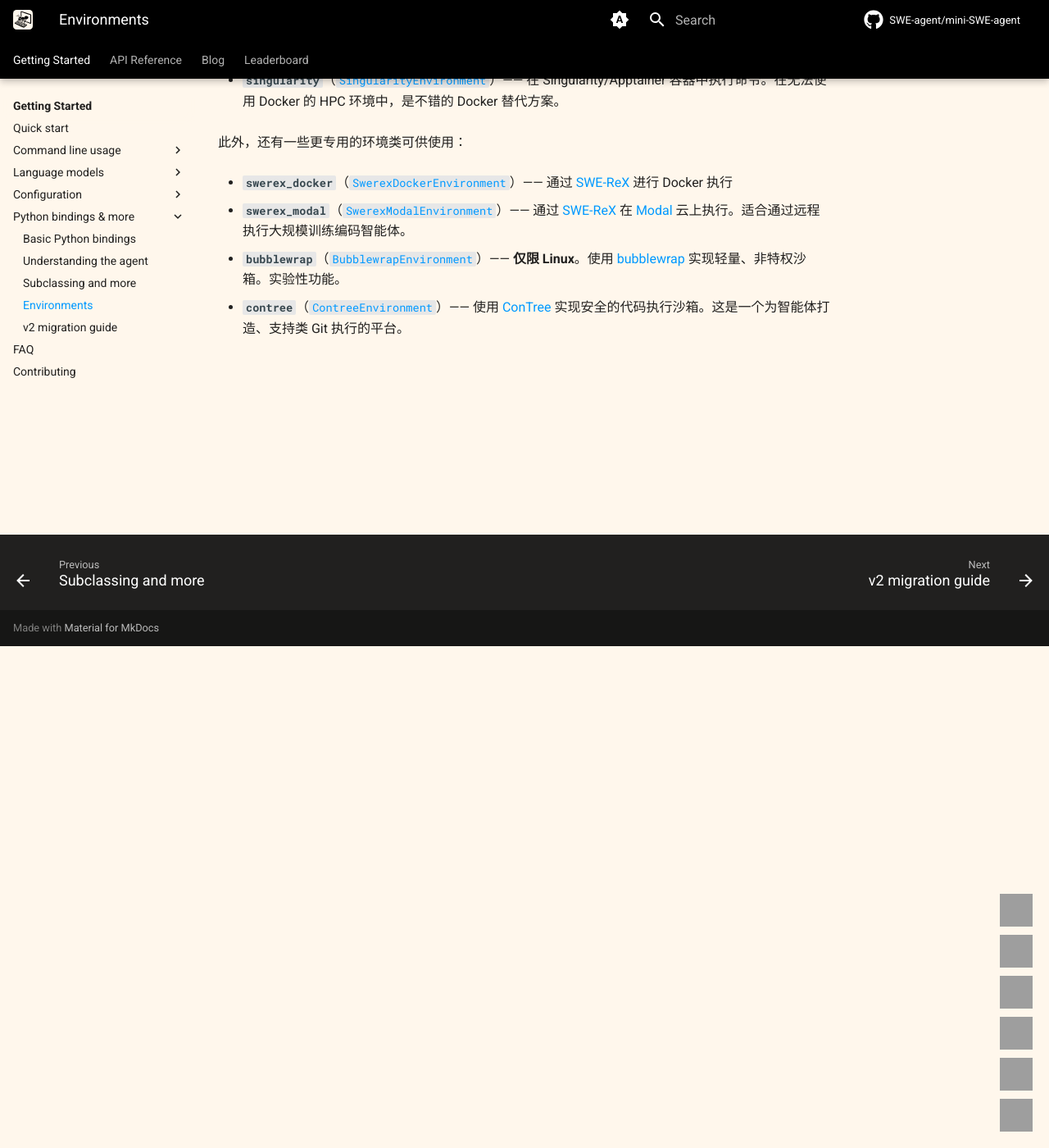
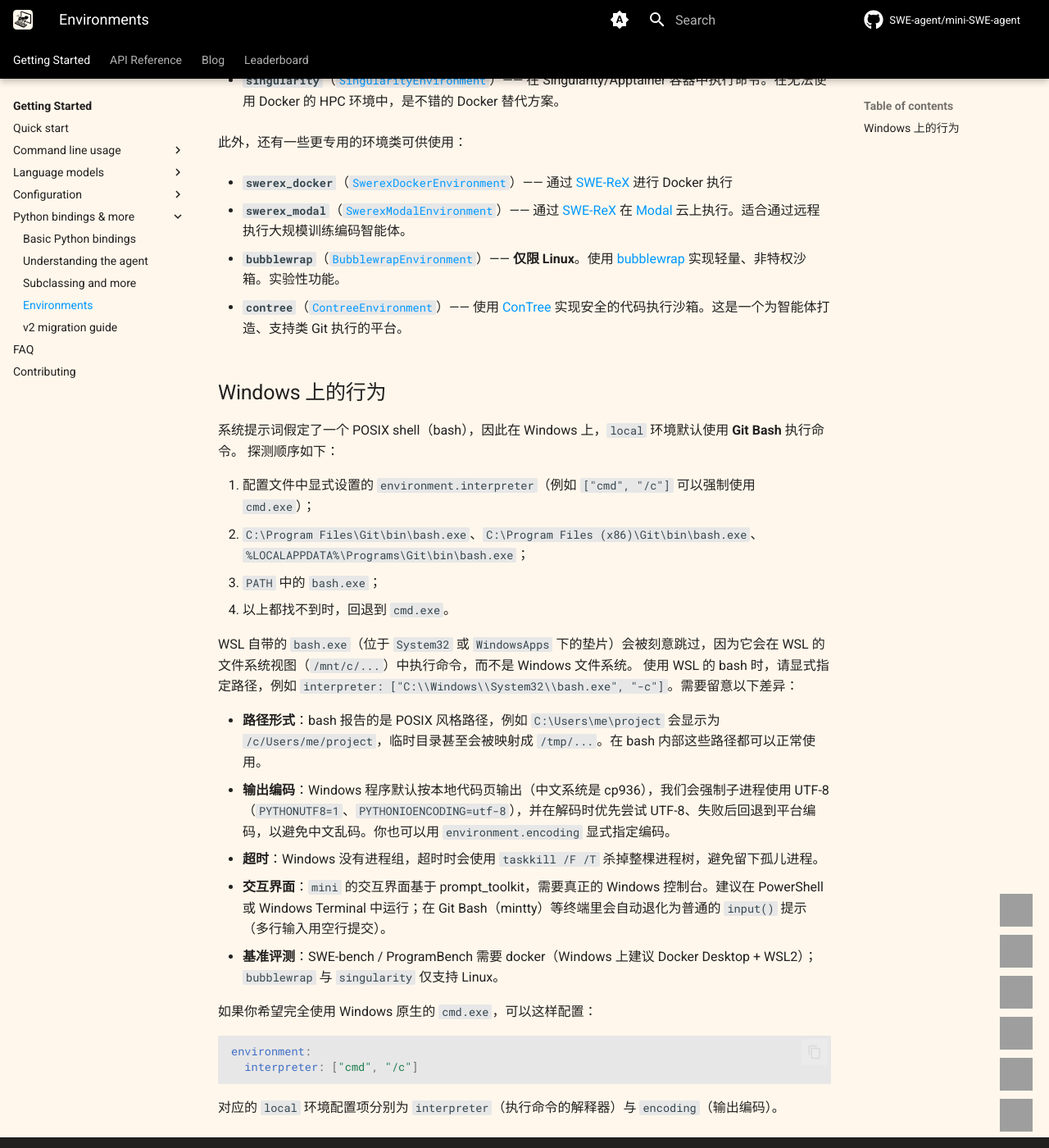
Before and after one commit to favorqwer/my-agent, an MkDocs documentation site: the page built from docs/advanced/environments.md, in a window 1280 px wide and 1400 px high, scrolled down 612 px. Shown: the whole window at 82% size. Built offline with MkDocs 1.6.1 and Material for MkDocs 9.7.7, drawn with Linux system fonts in a browser that asks for light colours; comment, search, counter and statistics services are not loaded; the version menu is left out; grey boxes are pictures that could not be loaded.

Commit message:
docs: 补充 Windows 与 Git Bash 行为说明
- 说明 Git Bash 的探测顺序、跳过 WSL 垫片的原因以及显式指定解释器的方法
- 记录路径形式、输出编码、超时杀进程树、交互界面等差异

````diff
--- a/docs/advanced/environments.md
+++ b/docs/advanced/environments.md
@@ -29,3 +29,31 @@
 * **`bubblewrap`**（[`BubblewrapEnvironment`](../reference/environments/bubblewrap.md)）—— **仅限 Linux**。使用 [bubblewrap](https://github.com/containers/bubblewrap) 实现轻量、非特权沙箱。实验性功能。
 
 * **`contree`**（[`ContreeEnvironment`](../reference/environments/contree.md)）—— 使用 [ConTree](https://contree.dev/) 实现安全的代码执行沙箱。这是一个为智能体打造、支持类 Git 执行的平台。
+
+## Windows 上的行为
+
+系统提示词假定了一个 POSIX shell（bash），因此在 Windows 上，`local` 环境默认使用 **Git Bash** 执行命令。
+探测顺序如下：
+
+1. 配置文件中显式设置的 `environment.interpreter`（例如 `["cmd", "/c"]` 可以强制使用 `cmd.exe`）；
+2. `C:\Program Files\Git\bin\bash.exe`、`C:\Program Files (x86)\Git\bin\bash.exe`、`%LOCALAPPDATA%\Programs\Git\bin\bash.exe`；
+3. `PATH` 中的 `bash.exe`；
+4. 以上都找不到时，回退到 `cmd.exe`。
+
+WSL 自带的 `bash.exe`（位于 `System32` 或 `WindowsApps` 下的垫片）会被刻意跳过，因为它会在 WSL 的文件系统视图（`/mnt/c/...`）中执行命令，而不是 Windows 文件系统。
+使用 WSL 的 bash 时，请显式指定路径，例如 `interpreter: ["C:\\Windows\\System32\\bash.exe", "-c"]`。需要留意以下差异：
+
+- **路径形式**：bash 报告的是 POSIX 风格路径，例如 `C:\Users\me\project` 会显示为 `/c/Users/me/project`，临时目录甚至会被映射成 `/tmp/...`。在 bash 内部这些路径都可以正常使用。
+- **输出编码**：Windows 程序默认按本地代码页输出（中文系统是 cp936），我们会强制子进程使用 UTF-8（`PYTHONUTF8=1`、`PYTHONIOENCODING=utf-8`），并在解码时优先尝试 UTF-8、失败后回退到平台编码，以避免中文乱码。你也可以用 `environment.encoding` 显式指定编码。
+- **超时**：Windows 没有进程组，超时时会使用 `taskkill /F /T` 杀掉整棵进程树，避免留下孤儿进程。
+- **交互界面**：`mini` 的交互界面基于 prompt_toolkit，需要真正的 Windows 控制台。建议在 PowerShell 或 Windows Terminal 中运行；在 Git Bash（mintty）等终端里会自动退化为普通的 `input()` 提示（多行输入用空行提交）。
+- **基准评测**：SWE-bench / ProgramBench 需要 docker（Windows 上建议 Docker Desktop + WSL2）；`bubblewrap` 与 `singularity` 仅支持 Linux。
+
+如果你希望完全使用 Windows 原生的 `cmd.exe`，可以这样配置：
+
+```yaml
+environment:
+  interpreter: ["cmd", "/c"]
+```
+
+对应的 `local` 环境配置项分别为 `interpreter`（执行命令的解释器）与 `encoding`（输出编码）。
````
